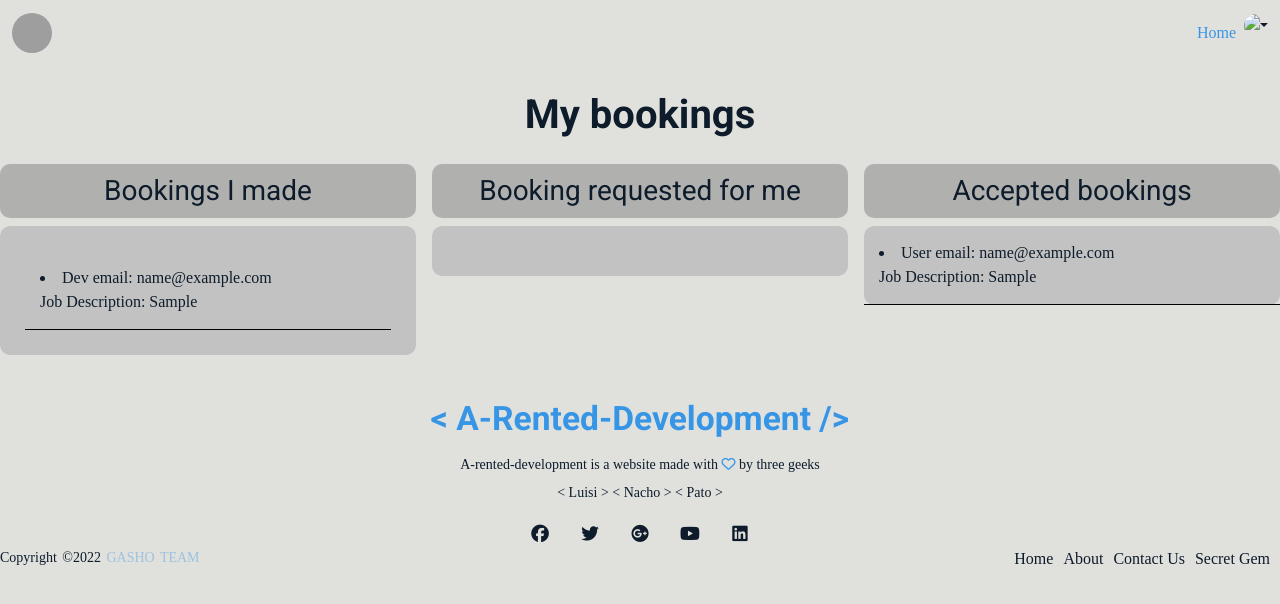
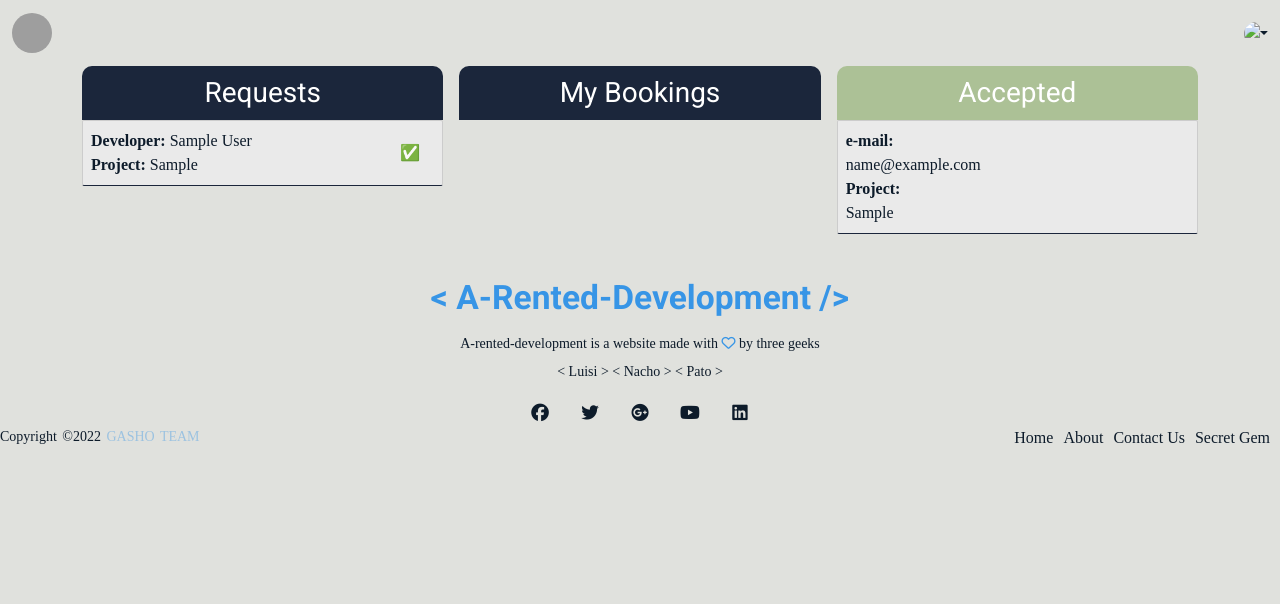
Before and after one commit to Blarsamio/rbnb, a Rails app: page /bookings in a window 1280 px wide. Shown: the top 604 px of the page. Run offline with Rails 7, Linux system fonts and the light colour scheme; a user stored in the database is signed in; tables that the repository leaves empty hold one stand-in row (values such as "Sample post"); style sheets or scripts are compiled from the project's sources; parts of the project's set-up code (start-up, migrations or seed data) failed here and were passed over; some libraries are stand-ins or nearby versions; some web fonts are replaced; grey boxes are pictures that could not be loaded.

Commit message:
completed bookings page

```diff
--- a/app/assets/stylesheets/pages/_bookings-index.scss
+++ b/app/assets/stylesheets/pages/_bookings-index.scss
@@ -1,4 +1,4 @@
-#container{
+.container{
   margin: auto;
 }
 h1{
@@ -7,43 +7,67 @@
 }
 
 .booking{
-  background-color: rgb(194, 194, 194);
-  padding: 25px;
   border-radius: 10px;
-  li{
-    border-bottom: 1px solid black;
-    padding: 15px;
-  }
+  background-color: #1B263B;
+
 }
 .booked{
-  background-color: rgb(194, 194, 194);
-  padding: 25px;
   border-radius: 10px;
   display: flex;
   justify-content: space-around;
-  li{
-    border-bottom: 1px solid black;
-    padding: 15px;
-  }
+  background-color: #1B263B;
+
 }
 .accepted{
+  width: 100%;
+  background-color: #ACC196 !important;
+  border-radius: 10px;
+}
+
+.container{
   h3{
-  width: 100%;
-  }
-  background-color: rgb(194, 194, 194);
-  border-radius: 10px;
-  li{
-    border-bottom: 1px solid black;
-    padding: 15px;
+    margin: 0;
+    text-align: center;
+    font-weight:500;
+    padding: 10px;
+    border-radius: 10px 10px 0 0;
+    color: white;
   }
 }
 
-#container{
-  h3{
-    text-align: center;
-    background-color: rgba(164, 164, 164, 0.8);
-    font-weight:500;
-    padding: 10px;
-    border-radius: 10px;
+  .book{
+  background-color: rgb(234, 234, 234);
+  border-bottom: 1px solid #1B263B;
+  width: 100%;
+  padding: 8px;
+  }
+
+.btn-accept{
+  background-color: rgb(234, 234, 234);
+  color: #ACC196;
+  width: 50%;
+
+  &:hover{
+    background-color: #ACC196;
+    color: white;
   }
 }
+
+.btn-reject{
+  background-color: rgb(234, 234, 234);
+  color: rgb(144, 79, 79);
+  width: 50%;
+
+  &:hover{
+    background-color: rgb(151, 90, 90);
+    color: white;
+  }
+}
+
+.status{
+  width: 10%;
+}
+
+.request{
+  width: 100%;
+}
--- a/app/controllers/bookings_controller.rb
+++ b/app/controllers/bookings_controller.rb
@@ -3,7 +3,7 @@
     @developer = Developer.find_by(user_id: current_user.id)
     @bookings = Booking.where(user_id: current_user.id)
     if @developer
-    @booked = Booking.where(developer_id: @developer.id).where(status: false)
+      @booked = Booking.where(developer_id: @developer.id).where(status: false)
     end
     @accepted = @bookings.where(status: true)
   end
--- a/app/views/bookings/index.html.erb
+++ b/app/views/bookings/index.html.erb
@@ -1,29 +1,39 @@
-<div id="container">
-  <h1>My bookings</h1>
+<div class="container">
   <div class="row justify-content-around">
     <div class="col-xs-12 col-sm-4 col-md-4 col-lg-4">
-        <h3>Bookings I made</h3>
-      <div class="booking">
+        <h3 class='booking'>Requests</h3>
+      <div class="d-flex flex-column">
         <% @bookings.each do |b| %>
-          <li>Dev email: <%= b.developer.user.email %> <br> Job Description: <%= b.job %></li>
+          <li class='card book d-flex flex-row justify-content-between request'>
+            <div>
+              <b>Developer: </b><%= b.developer.first_name %> <%= b.developer.last_name %> <br><b>Project: </b><%= b.job %>
+              </div>
+              <div class="align-self-center status">
+              <% if b.status == true %>
+                ✅
+                <% else %>
+                🕒
+              <% end %>
+            </div>
+          </li>
         <% end %>
       </div>
     </div>
   <% if @developer %>
     <div class="col-xs-12 col-sm-4 col-md-4 col-lg-4">
-        <h3>Booking requested for me</h3>
-      <div class="booked">
+        <h3 class='booking'>My Bookings</h3>
+      <div class="d-flex flex-column">
         <% @booked.each do |b| %>
-          <li>User email: <%= b.user.email %> <br> <%= b.job %> <br> <%= link_to 'Accept task', accept_path(b), class: "btn btn-primary" %> <%= link_to "Reject task", reject_path(b),method: :delete, data: { confirm: "Are you sure?" }, class: "btn btn-primary" %></li>
+          <li class='card book'><b>e-mail: </b><%= b.user.email %> <br><b>Project: </b> <%= b.job %> <br> <div class='d-flex'><%= link_to 'Accept', accept_path(b), class: "btn btn-accept" %> <%= link_to "Reject", reject_path(b),method: :delete, data: { confirm: "Are you sure?" }, class: "btn btn-reject" %></div></li>
         <% end %>
       </div>
     </div>
     <br>
     <div class="col-xs-12 col-sm-4 col-md-4 col-lg-4">
-        <h3>Accepted bookings</h3>
-      <div class="accepted">
+        <h3 class='accepted'>Accepted</h3>
+      <div class="accepted d-flex flex-column">
         <% @accepted.each do |b| %>
-        <li>User email: <%= b.user.email %> <br> Job Description: <%= b.job %></li>
+        <li class='card book'><b>e-mail: </b><%= b.user.email %> <br> <b>Project: </b> <%= b.job %></li>
         <% end %>
       </div>
     </div>
--- a/app/views/developers/index.html.erb
+++ b/app/views/developers/index.html.erb
@@ -52,7 +52,7 @@
                 <li class="list-inline-item"><a href="#" class="social-link"><i class="fab fa-instagram"></i></a></li>
                 <li class="list-inline-item"><a href="#" class="social-link"><i class="fab fa-linkedin"></i></a></li>
               </ul>
-              <%= link_to 'Edit profile', '#', class: 'btn btn-primary hire-btn unround' %>
+              <%= link_to 'Edit profile', developer_path(@mydev), class: 'btn btn-primary hire-btn unround' %>
               <%= link_to 'My Bookings', bookings_path, class: 'btn btn-primary hire-btn' %>
             </div>
           </div>
--- a/app/views/shared/_navbar.html.erb
+++ b/app/views/shared/_navbar.html.erb
@@ -11,7 +11,6 @@
       <ul class="navbar-nav me-auto">
         <% if user_signed_in? %>
           <li class="nav-item active">
-            <%= link_to "Home", "/", class: "nav-link" %>
           </li>
           <%# <li class="nav-item">
             <%= link_to "My bookings", bookings_path, class: "nav-link" %>
```
